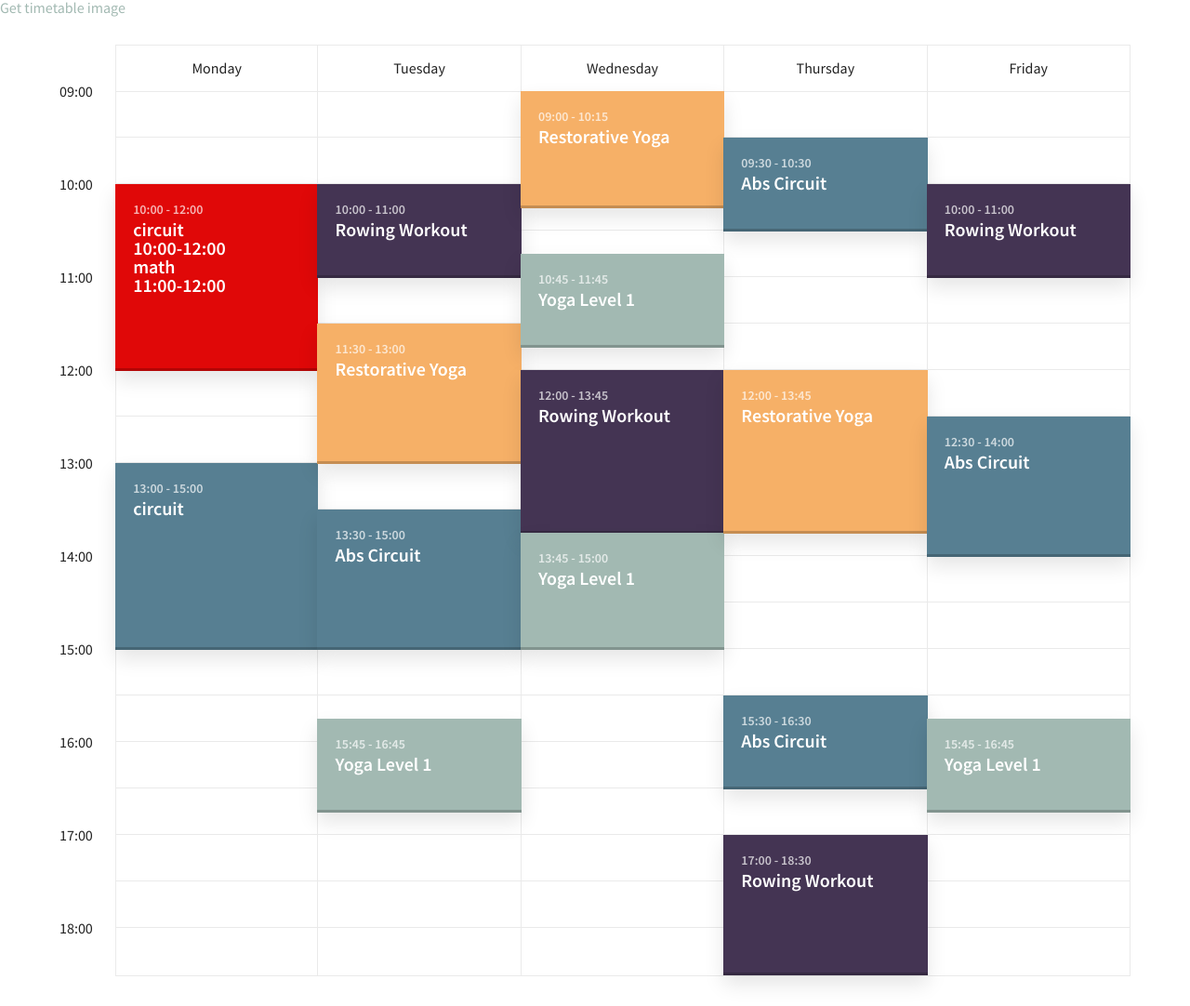
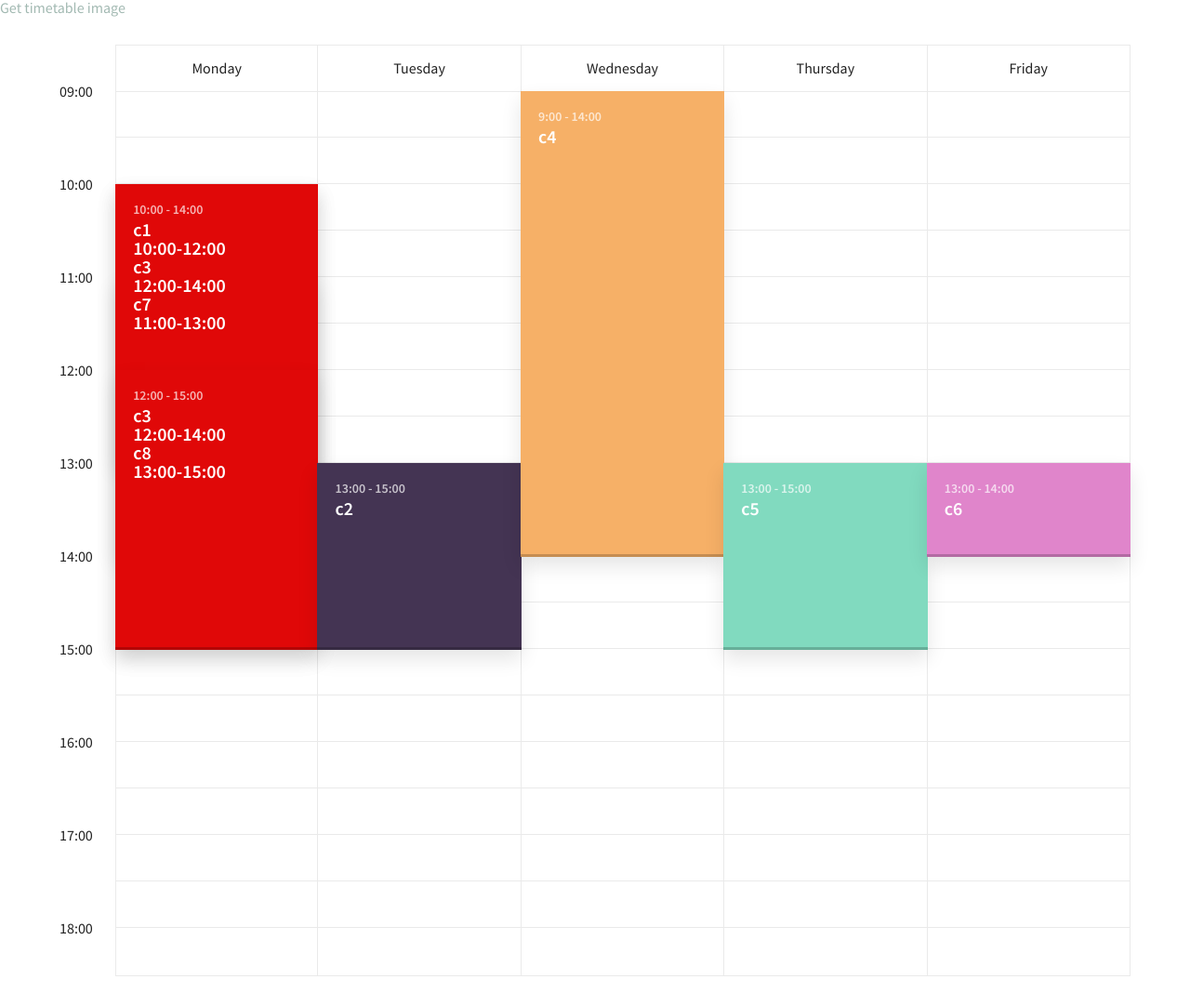
Before and after one commit to yourclassmatee/bababababa, a Flask app: page /timetable in a window 1280 px wide. Shown: the whole page at 93% size. Run offline with Flask 2, Linux system fonts and the light colour scheme; some libraries are stand-ins or nearby versions.

Commit message:
convert data for table.html

```diff
--- a/app/main.py
+++ b/app/main.py
@@ -1,9 +1,11 @@
 
 from flask import render_template, url_for, session, redirect, request, flash
 from app import webapp
+from app.login import check_session
 
 from app.csp_solver.course_csp import *
 from app.csp_solver.propagators import *
+
 
 @webapp.route('/')
 def main():
@@ -57,3 +59,14 @@ def solve_course(course_times):
 def print_course_soln(var_array):
     for var in var_array:
         print(var.get_assigned_value())
+
+
+@webapp.route('/dashboard/<username>')
+def dashboard(username):
+
+    if(check_session(username)):
+
+        return render_template('dashboard.html')
+    else:
+        flash("Error: you are not logged in")
+        return redirect(url_for('login'))
--- a/app/static/style.css
+++ b/app/static/style.css
@@ -329,16 +329,50 @@ Main Components
   background: #f7bd7f;
 }
 
-.cd-schedule .single-event[data-event="event-5"],
+.cd-schedule .single-event[data-event="event-0"],
 .cd-schedule [data-event="event-5"] .header-bg {
   background: #e00808;
 }
 
-.cd-schedule .single-event[data-event="event-5"]:hover {
+.cd-schedule .single-event[data-event="event-0"]:hover {
   background: #f30f0f;
 }
 
+.cd-schedule .single-event[data-event="event-5"],
+.cd-schedule [data-event="event-5"] .header-bg {
+  background: #81dabf;
+}
 
+.cd-schedule .single-event[data-event="event-5"]:hover {
+  background: #8fefd2;
+}
+
+.cd-schedule .single-event[data-event="event-6"],
+.cd-schedule [data-event="event-5"] .header-bg {
+  background: #e085cb;
+}
+
+.cd-schedule .single-event[data-event="event-6"]:hover {
+  background: #f18fda;
+}
+
+.cd-schedule .single-event[data-event="event-7"],
+.cd-schedule [data-event="event-5"] .header-bg {
+  background: #8ad07a;
+}
+
+.cd-schedule .single-event[data-event="event-7"]:hover {
+  background: #99e687;
+}
+
+.cd-schedule .single-event[data-event="event-8"],
+.cd-schedule [data-event="event-5"] .header-bg {
+  background: #f1ee24;
+}
+
+.cd-schedule .single-event[data-event="event-8"]:hover {
+  background: #f7f431;
+}
 
 .cd-schedule .event-modal {
   position: fixed;
--- a/app/templates/dashboard.html
+++ b/app/templates/dashboard.html
@@ -47,6 +47,10 @@
     <input type="submit" value="Submit">
 </form>
 
+<form method="POST" action={{url_for('logout')}}>
+    <input type="hidden" name="username" value="{{session['username']}}">
+    <input type="submit" value="Log out">
+</form>
 
 
 
@@ -58,5 +62,7 @@
 <script src="{{url_for('static', filename='dashboard.js')}}"></script>
 
 
+
+
 </body>
 </html>
--- a/app/templates/table.html
+++ b/app/templates/table.html
@@ -41,44 +41,25 @@
 		<ul>
 			<li class="events-group">
 				<div class="top-info"><span>Monday</span></div>
-
 				<ul>
-					<!--<li class="single-event" data-start="09:30" data-end="12:30" data-content="event-abs-circuit" data-event="event-5">-->
-						<!--<a href="#0">-->
-							<!--<em class="event-name">Abs Circuit </em>-->
-                            <!--<em class="event-name">09:30-10:30 </em>-->
-                            <!--<em class="event-name">Rowing Workout</em>-->
-                            <!--<em class="event-name">10:00-12:30</em>-->
-						<!--</a>-->
-					<!--</li>-->
-                    {% for event,info in monday_events.items() %}
+                    {% for info in monday_events %}
                     {% if info[0] == 1 %}
-                    <li class="single-event" data-start={{info[1][1]}} data-end={{info[1][2]}} data-content="event-abs-circuit" data-event={{event}}>
+                    <li class="single-event" data-start={{info[2][1]}} data-end={{info[2][2]}} data-content="event-abs-circuit" data-event={{info[1]}}>
 						<a href="#0">
-							<em class="event-name">{{info[1][0]}}</em>
+							<em class="event-name">{{info[2][0]}}</em>
 						</a>
 					</li>
                     {% else %}
-                    <li class="single-event" data-start={{info[1][0]}} data-end={{info[1][1]}} data-content="event-abs-circuit" data-event={{event}}>
+                    <li class="single-event" data-start={{info[2][0]}} data-end={{info[2][1]}} data-content="event-abs-circuit" data-event={{info[1]}}>
 						<a href="#0">
-                            {% for event in info[2] %}
+                            {% for event in info[3] %}
 							<em class="event-name">{{event[0]}}</em>
                             <em class="event-name">{{event[1]}}</em>
-                            <em class="event-name">{{event[2]}}</em>
+                            <!--<em class="event-name">{{event[2]}}</em>-->
                             {% endfor %}
 						</a>
 					</li>
-                    <!--<li class="single-event" data-start="09:30" data-end="12:30" data-content="event-abs-circuit" data-event="event-5">-->
-						<!--<a href="#0">-->
-							<!--<em class="event-name">Abs Circuit </em>-->
-                            <!--<em class="event-name">09:30-10:30 </em>-->
-                            <!--<em class="event-name">Rowing Workout</em>-->
-                            <!--<em class="event-name">10:00-12:30</em>-->
-						<!--</a>-->
-					<!--</li>-->
                     {% endif %}
-
-
                     {% endfor %}
 				</ul>
 			</li>
@@ -87,29 +68,25 @@
 				<div class="top-info"><span>Tuesday</span></div>
 
 				<ul>
-					<li class="single-event" data-start="10:00" data-end="11:00"  data-content="event-rowing-workout" data-event="event-2">
+					{% for info in tuesday_events %}
+                    {% if info[0] == 1 %}
+                    <li class="single-event" data-start={{info[2][1]}} data-end={{info[2][2]}} data-content="event-abs-circuit" data-event={{info[1]}}>
 						<a href="#0">
-							<em class="event-name">Rowing Workout</em>
+							<em class="event-name">{{info[2][0]}}</em>
 						</a>
 					</li>
-
-					<li class="single-event" data-start="11:30" data-end="13:00"  data-content="event-restorative-yoga" data-event="event-4">
+                    {% else %}
+                    <li class="single-event" data-start={{info[2][0]}} data-end={{info[2][1]}} data-content="event-abs-circuit" data-event={{info[1]}}>
 						<a href="#0">
-							<em class="event-name">Restorative Yoga</em>
+                            {% for event in info[3] %}
+							<em class="event-name">{{event[0]}}</em>
+                            <em class="event-name">{{event[1]}}</em>
+                            <!--<em class="event-name">{{event[2]}}</em>-->
+                            {% endfor %}
 						</a>
 					</li>
-
-					<li class="single-event" data-start="13:30" data-end="15:00" data-content="event-abs-circuit" data-event="event-1">
-						<a href="#0">
-							<em class="event-name">Abs Circuit</em>
-						</a>
-					</li>
-
-					<li class="single-event" data-start="15:45" data-end="16:45"  data-content="event-yoga-1" data-event="event-3">
-						<a href="#0">
-							<em class="event-name">Yoga Level 1</em>
-						</a>
-					</li>
+                    {% endif %}
+                    {% endfor %}
 				</ul>
 			</li>
 
@@ -117,29 +94,25 @@
 				<div class="top-info"><span>Wednesday</span></div>
 
 				<ul>
-					<li class="single-event" data-start="09:00" data-end="10:15" data-content="event-restorative-yoga" data-event="event-4">
+					{% for info in wednesday_events %}
+                    {% if info[0] == 1 %}
+                    <li class="single-event" data-start={{info[2][1]}} data-end={{info[2][2]}} data-content="event-abs-circuit" data-event={{info[1]}}>
 						<a href="#0">
-							<em class="event-name">Restorative Yoga</em>
+							<em class="event-name">{{info[2][0]}}</em>
 						</a>
 					</li>
-
-					<li class="single-event" data-start="10:45" data-end="11:45" data-content="event-yoga-1" data-event="event-3">
+                    {% else %}
+                    <li class="single-event" data-start={{info[2][0]}} data-end={{info[2][1]}} data-content="event-abs-circuit" data-event={{info[1]}}>
 						<a href="#0">
-							<em class="event-name">Yoga Level 1</em>
+                            {% for event in info[3] %}
+							<em class="event-name">{{event[0]}}</em>
+                            <em class="event-name">{{event[1]}}</em>
+                            <!--<em class="event-name">{{event[2]}}</em>-->
+                            {% endfor %}
 						</a>
 					</li>
-
-					<li class="single-event" data-start="12:00" data-end="13:45"  data-content="event-rowing-workout" data-event="event-2">
-						<a href="#0">
-							<em class="event-name">Rowing Workout</em>
-						</a>
-					</li>
-
-					<li class="single-event" data-start="13:45" data-end="15:00" data-content="event-yoga-1" data-event="event-3">
-						<a href="#0">
-							<em class="event-name">Yoga Level 1</em>
-						</a>
-					</li>
+                    {% endif %}
+                    {% endfor %}
 				</ul>
 			</li>
 
@@ -147,29 +120,25 @@
 				<div class="top-info"><span>Thursday</span></div>
 
 				<ul>
-					<li class="single-event" data-start="09:30" data-end="10:30" data-content="event-abs-circuit" data-event="event-1">
+					{% for info in thursday_events %}
+                    {% if info[0] == 1 %}
+                    <li class="single-event" data-start={{info[2][1]}} data-end={{info[2][2]}} data-content="event-abs-circuit" data-event={{info[1]}}>
 						<a href="#0">
-							<em class="event-name">Abs Circuit</em>
+							<em class="event-name">{{info[2][0]}}</em>
 						</a>
 					</li>
-
-					<li class="single-event" data-start="12:00" data-end="13:45" data-content="event-restorative-yoga" data-event="event-4">
+                    {% else %}
+                    <li class="single-event" data-start={{info[2][0]}} data-end={{info[2][1]}} data-content="event-abs-circuit" data-event={{info[1]}}>
 						<a href="#0">
-							<em class="event-name">Restorative Yoga</em>
+                            {% for event in info[3] %}
+							<em class="event-name">{{event[0]}}</em>
+                            <em class="event-name">{{event[1]}}</em>
+                            <!--<em class="event-name">{{event[2]}}</em>-->
+                            {% endfor %}
 						</a>
 					</li>
-
-					<li class="single-event" data-start="15:30" data-end="16:30" data-content="event-abs-circuit" data-event="event-1">
-						<a href="#0">
-							<em class="event-name">Abs Circuit</em>
-						</a>
-					</li>
-
-					<li class="single-event" data-start="17:00" data-end="18:30"  data-content="event-rowing-workout" data-event="event-2">
-						<a href="#0">
-							<em class="event-name">Rowing Workout</em>
-						</a>
-					</li>
+                    {% endif %}
+                    {% endfor %}
 				</ul>
 			</li>
 
@@ -177,23 +146,25 @@
 				<div class="top-info"><span>Friday</span></div>
 
 				<ul>
-					<li class="single-event" data-start="10:00" data-end="11:00"  data-content="event-rowing-workout" data-event="event-2">
+					{% for info in friday_events %}
+                    {% if info[0] == 1 %}
+                    <li class="single-event" data-start={{info[2][1]}} data-end={{info[2][2]}} data-content="event-abs-circuit" data-event={{info[1]}}>
 						<a href="#0">
-							<em class="event-name">Rowing Workout</em>
+							<em class="event-name">{{info[2][0]}}</em>
 						</a>
 					</li>
-
-					<li class="single-event" data-start="12:30" data-end="14:00" data-content="event-abs-circuit" data-event="event-1">
+                    {% else %}
+                    <li class="single-event" data-start={{info[2][0]}} data-end={{info[2][1]}} data-content="event-abs-circuit" data-event={{info[1]}}>
 						<a href="#0">
-							<em class="event-name">Abs Circuit</em>
+                            {% for event in info[3] %}
+							<em class="event-name">{{event[0]}}</em>
+                            <em class="event-name">{{event[1]}}</em>
+                            <!--<em class="event-name">{{event[2]}}</em>-->
+                            {% endfor %}
 						</a>
 					</li>
-
-					<li class="single-event" data-start="15:45" data-end="16:45"  data-content="event-yoga-1" data-event="event-3">
-						<a href="#0">
-							<em class="event-name">Yoga Level 1</em>
-						</a>
-					</li>
+                    {% endif %}
+                    {% endfor %}
 				</ul>
 			</li>
 		</ul>
```
Also changed, not shown: app/login.py (+38 -0 lines), app/table.py (+134 -6 lines), app/user.py (+23 -1 lines).
